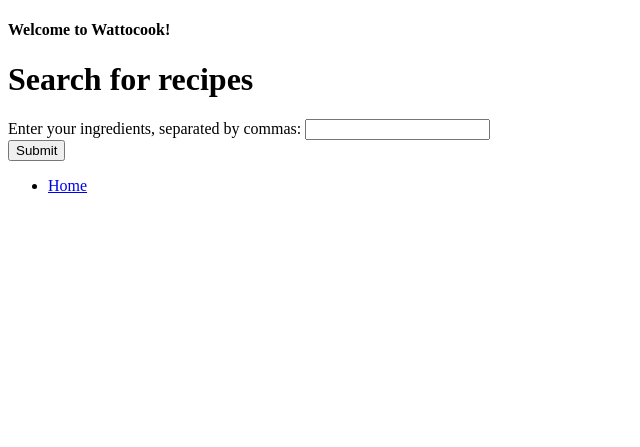
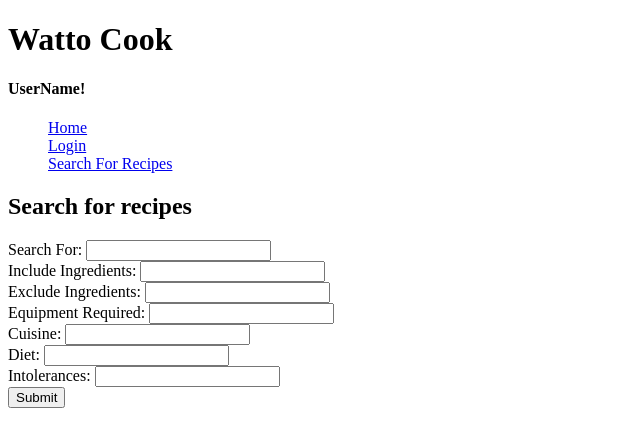
Before and after one commit to melontimmy/CS411-Project, a Flask app: page / in a window 1280 px wide. Shown: the top 447 px of the page, without its empty margins (0-640 px from the left). Run offline with Flask 3, Linux system fonts and the light colour scheme.

Commit message:
Add files via upload
uploaded progress on browsepage

```diff
--- a/api calls and skeleton/app.py
+++ b/api calls and skeleton/app.py
@@ -1,15 +1,11 @@
-#Borrowed from CS460, further edits pending
-
 import flask
 from flask import Flask, Response, request, render_template, redirect, url_for
 from flaskext.mysql import MySQL
 import flask_login
 import requests
 import json
-from requests.auth import HTTPBasicAuth
 
 app = Flask(__name__)
-
 
 #begin code used for login
 
@@ -23,23 +19,49 @@ def new_page_function():
 	return new_page_html
 '''
 
-
 #default page
 @app.route("/", methods=['GET', 'POST'])
 def home():
 	if flask.request.method == 'GET':
-		return render_template('home.html', message='Welcome to Wattocook')
+		return render_template('home.html', message='UserName')
 	else:
-		ingredients = flask.request.form['ingredients']
+		ingredients = flask.request.form['includeIngredients']
 
-		query = {'includeIngredients':ingredients, 'apiKey':'a8fbdd86a4e74f5897ab358e550cc549'}
-		response = requests.get('https://api.spoonacular.com/recipes/complexSearch', params=query).json()["results"]
+		url = "https://spoonacular-recipe-food-nutrition-v1.p.rapidapi.com/recipes/complexSearch"
+
+		querystring = {
+			"query":"pasta",
+			"cuisine":"italian",
+			"diet":"vegetarian",
+			"intolerances":"gluten",
+			"equipment":"pan",
+			"includeIngredients":ingredients,
+			"excludeIngredients":"eggs",
+			"addRecipeInformation":"true",
+			#"titleMatch":"Crock Pot",
+			"ignorePantry":"true",
+
+			"sort":"calories",
+			"sortDirection":"asc",
+
+			"offset":"0",
+			"number":"20",
+			"limitLicense":"false",
+
+			"instructionsRequired":"true",
+			"fillIngredients":"true"
+			#should include ranking, should be a radio button
+			}
+
+		headers = {
+			"X-RapidAPI-Key": "7912aaf695msh41bcbd54212220dp1fe4b0jsn348ff00d1c37",
+			"X-RapidAPI-Host": "spoonacular-recipe-food-nutrition-v1.p.rapidapi.com"
+		}
+
+		response = requests.request("GET", url, headers=headers, params=querystring).json()["results"]
 
 		print(response)
 
-		return render_template('home.html', recipes = response)
+		return render_template('home.html', recipes = response, lastquery=querystring)
 
-if __name__ == "__main__":
-	#this is invoked when in the shell  you run
-	#$ python app.py
-	app.run(port=5000, debug=True)
+if __name__ == "__main__": app.run(port=5000, debug=True)
--- a/api calls and skeleton/templates/home.html
+++ b/api calls and skeleton/templates/home.html
@@ -1,17 +1,50 @@
 <!doctype html>
+<title>Wattocook</title>
+
+<div class="title">
+    <h1>Watto Cook</h1>
+</div>
+
 {% if message %}
   <h4>{{message}}!</h4>
 {% endif %}
-<title>Wattocook</title>
+
+<ul style="list-style: none;">
+    <li><a href='/'>Home</a></li>
+    <li><a href='/'>Login</a></li>
+    <li><a href='/'>Search For Recipes</a></li>
+</ul>
 
 <body>
   <div class="title">
-      <h1>Search for recipes</h1>
+      <h2>Search for recipes</h2>
   </div>
   <div id="content">
       <form method="post" action="{{ url_for('home') }}">
-          <label for="email">Enter your ingredients, separated by commas:</label>
-          <input type="text" name="ingredients" /><br />
+          <label for="text">Search For:</label>
+          <input type="text" name="query" /><br />
+
+          <label for="text">Include Ingredients:</label> <!--should be a radio button-->
+          <input type="text" name="includeIngredients" /><br />
+
+          <label for="text">Exclude Ingredients:</label>
+          <input type="text" name="excludeIngredients" /><br />
+
+          <label for="text">Equipment Required:</label> <!--should be a radio button-->
+          <input type="text" name="equipment " /><br />
+
+          <label for="text">Cuisine:</label>
+          <input type="text" name="cuisine" /><br />
+
+          <label for="text">Diet:</label>
+          <input type="text" name="diet" /><br />
+
+          <label for="text">Intolerances:</label>
+          <input type="text" name="intolerances" /><br />
+
+          <!--should include ranking, should be a radio button
+          #"titleMatch":"Crock Pot", -->
+
           <input type="submit" />
       </form>
    </div>
@@ -19,13 +52,18 @@
 
 {% if recipes %}
 <h2>Here are some recipes with your ingredients:</h2>
-    <ul>
+    <ul style="list-style: none;">
     {% for recipe in recipes %}
-        <li>{{recipe['title']}}<br>
+        <li><a href='/recipe'>{{recipe['title']}}</a><br>
+        <img src="{{ recipe['image'] }}" alt="The image for this recipe was not found!">
+        <li> {{recipe['cuisines']}}</li>
+        <li> {{recipe['type']}}</li>
     {% endfor %}
+
     </ul>
+
+    <form method="post" action="/">
+        <input type="submit" value="<<" name="action1"/>
+        <input type="submit" value=">>" name="action2" />
+    </form>
 {% endif %}
-
-<ul>
-<li><a href='/'>Home</a></li>
-</ul>
```
Also changed, not shown: api calls and skeleton/schema.sql (+19 -70 lines).
